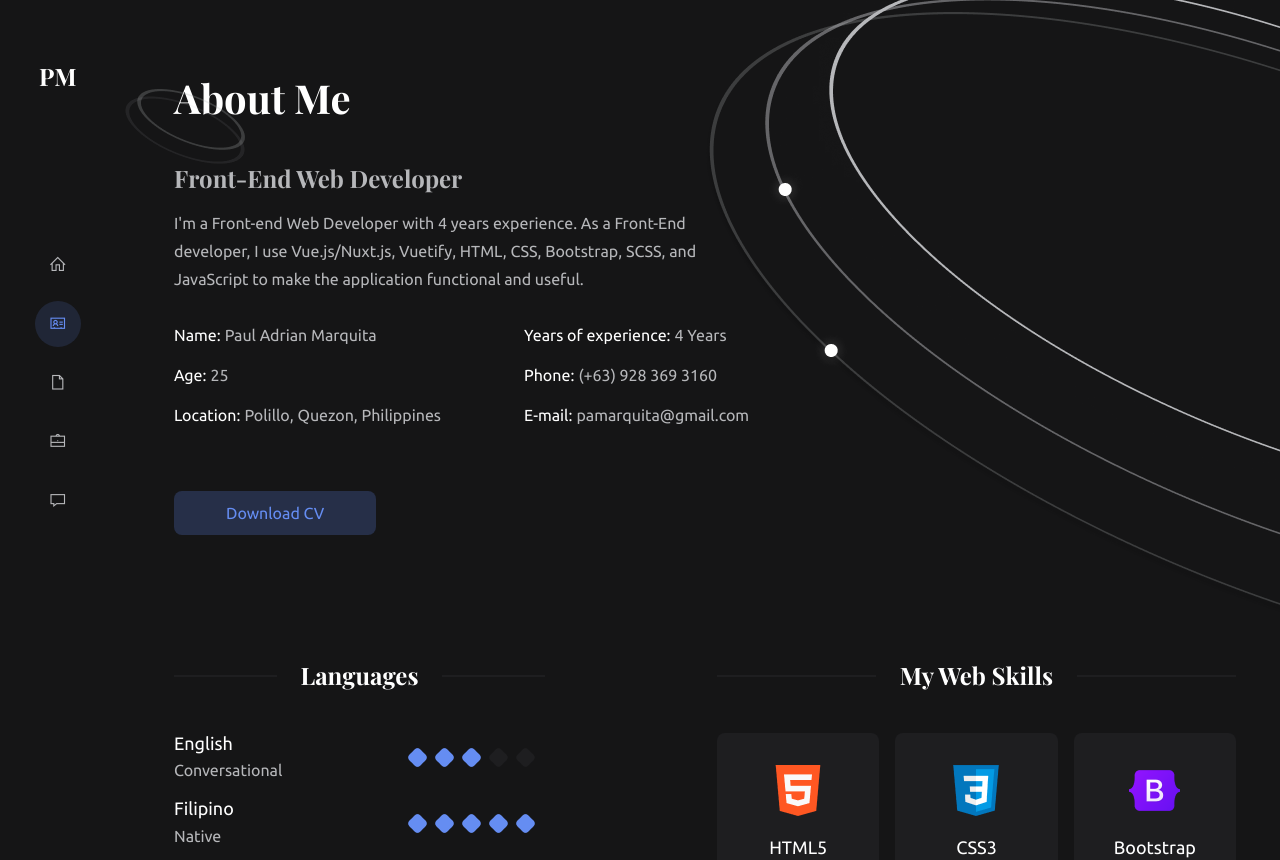
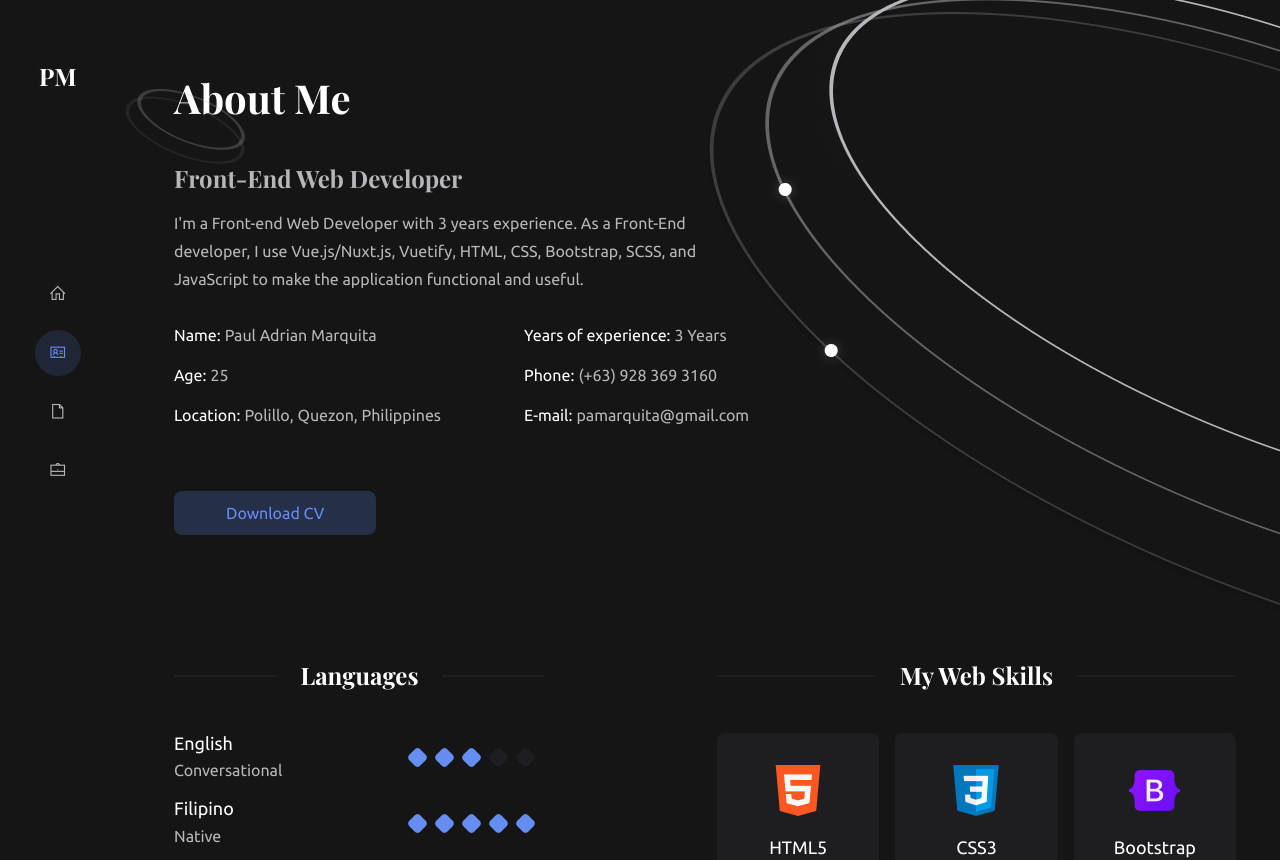
Before and after one commit to marquipaul/portfolio, a Nuxt app: page /about in a window 1280 px wide. Shown: the top 860 px of the page. Built offline with nearby package versions, Linux system fonts and the light colour scheme; a web font is replaced by a local one.

Commit message:
Udated resume

```diff
--- a/components/SideBar.vue
+++ b/components/SideBar.vue
@@ -45,11 +45,11 @@
       text: 'My Work',
       icon : 'la-briefcase'
     },
-    {
-      path: '/testimonial',
-      text: 'Testimonial',
-      icon : 'la-comment-alt'
-    },
+    // {
+    //   path: '/testimonial',
+    //   text: 'Testimonial',
+    //   icon : 'la-comment-alt'
+    // },
     // {
     //   path: '/contact',
     //   text: 'Contact Me',
--- a/nuxt.config.ts
+++ b/nuxt.config.ts
@@ -23,7 +23,7 @@ export default defineNuxtConfig({
 
   app: {
     pageTransition: { name: 'page', mode: 'out-in' },
-    baseURL: '/portfolio/',
+    // baseURL: '/portfolio/',
     head: {
       title: 'Paul M',
       meta: [
--- a/pages/about.vue
+++ b/pages/about.vue
@@ -13,7 +13,7 @@
             </header>
             <h2>Front-End Web Developer</h2>
             <p>
-              I'm a Front-end Web Developer with 4 years experience. As a Front-End developer, I use Vue.js/Nuxt.js, Vuetify, HTML, CSS, Bootstrap, SCSS, and JavaScript to make the application functional and useful. <br>
+              I'm a Front-end Web Developer with {{ getYear('2019-07-01') }} years experience. As a Front-End developer, I use Vue.js/Nuxt.js, Vuetify, HTML, CSS, Bootstrap, SCSS, and JavaScript to make the application functional and useful. <br>
 
               <!-- This is my motto: "If you got rejected, then you must turn it to a positive outcome" -->
             </p>
@@ -27,7 +27,7 @@
                     </div>
                     <div class="item">
                       <span class="title">Age:</span>
-                      <span class="value">25</span>
+                      <span class="value">{{ getYear('1997-12-22') }}</span>
                     </div>
                     <div class="item">
                       <span class="title">Location:</span>
@@ -37,7 +37,7 @@
                   <div class="col-lg-6 ps-0">
                     <div class="item">
                       <span class="title">Years of experience:</span>
-                      <span class="value">4 Years</span>
+                      <span class="value">{{ getYear('2019-07-01') }} Years</span>
                     </div>
                     <div class="item">
                       <span class="title">Phone:</span>
@@ -217,4 +217,10 @@ useHead({
     { hid: 'og-image', property: 'og:image', content: 'https://marquipaul.github.io/portfolio/og-about.png' },
   ],
 })
+
+const getYear = (date) => {
+  let ageDifMs = Date.now() - new Date(date);
+  let ageDate = new Date(ageDifMs); // miliseconds from epoch
+  return Math.abs(ageDate.getUTCFullYear() - 1970);
+}
 </script>
```
Also changed, not shown: pages/testimonial.vue.txt (renamed from pages/testimonial.vue).
